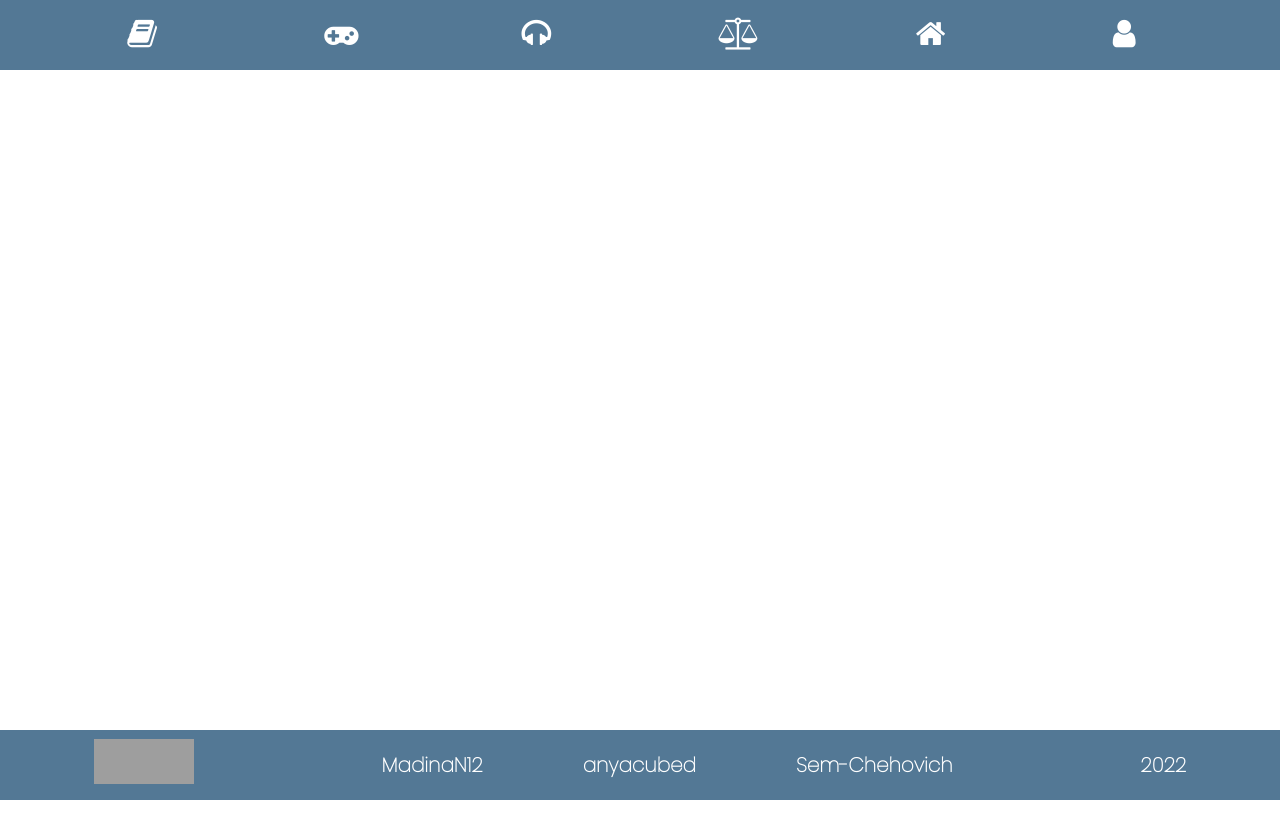
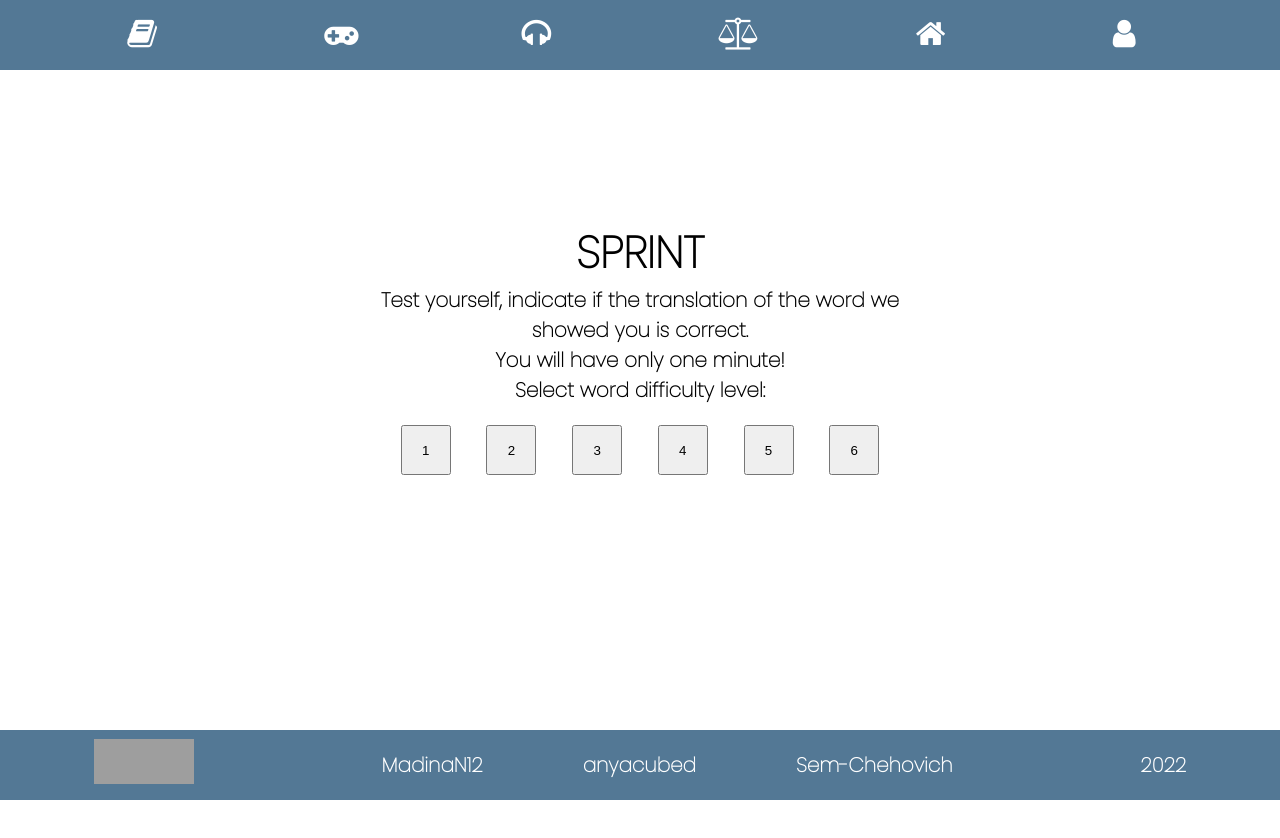
Before and after one commit to Sem-Chehovich/rslang, a React (Create React App) app in the folder my-app/: page /game/sprint in a window 1280 px wide. Shown: the top 838 px of the page. Built offline with nearby package versions, Linux system fonts and the light colour scheme; grey boxes are pictures that could not be loaded.

Commit message:
feat: add basic layout category page

```diff
--- a/my-app/src/App.tsx
+++ b/my-app/src/App.tsx
@@ -6,6 +6,7 @@ import Main from './main-page/main/main';
 import WordsPageContainer from './wordsPage/wordsPageContainer';
 import { BrowserRouter, Routes, Route } from 'react-router-dom';
 import AuthForm from './authorization/AuthForm';
+import GameCategories from './sprint-game/sprintCategories/categoryPage';
 
 
 
@@ -22,6 +23,7 @@ function App() {
               <Route path="/home"  element={<Main />} />
               <Route path="/dictionary" element={<WordsPageContainer />} />
               <Route path="/authorization" element={<AuthForm />} />
+              <Route path="/game/sprint" element={<GameCategories /> } />
             </Routes>
         </main>
         <Footer />
--- a/my-app/src/main-page/main-page-constants.tsx
+++ b/my-app/src/main-page/main-page-constants.tsx
@@ -4,7 +4,7 @@ import { AppPossibility } from "./main/main";
 
 export const items = [
   { value: 'Textbook', href: '/dictionary', icon: 'book' },
-  { value: '"Sprint"', href: '/sprint', icon: 'gamepad' },
+  { value: '"Sprint"', href: '/game/sprint', icon: 'gamepad' },
   { value: '"Audio call"', href: '/audio', icon: 'headphones' },
   { value: 'Statistics', href: '/statistics', icon: 'balance-scale' },
   { value: 'Home', href: '/home', icon: 'home' },
--- /dev/null
+++ b/my-app/src/sprint-game/sprintCategories/Sprint.tsx
@@ -0,0 +1,5 @@
+const Sprint = () => {
+
+}
+
+export default Sprint;
--- /dev/null
+++ b/my-app/src/sprint-game/sprintCategories/categoryPage.css
@@ -0,0 +1,31 @@
+.game-categories-page {
+  height: calc(100vh - 150px);
+  display: flex;
+  flex-direction: column;
+  align-items: center;
+  justify-content: center;
+}
+
+.game-categories__box {
+  width: 550px;
+  height: 350px;
+  display: flex;
+  flex-direction: column;
+  text-align: center;
+}
+
+.sprint-categories__title {
+  text-transform: uppercase;
+}
+
+.sprint-categories {
+  display: flex;
+  justify-content: space-evenly;
+  padding-top: 20px;
+}
+
+.sprint-categories__btn {
+  width: 50px;
+  height: 50px;
+  cursor: pointer;
+}
--- /dev/null
+++ b/my-app/src/sprint-game/sprintCategories/categoryPage.tsx
@@ -0,0 +1,31 @@
+import './categoryPage.css';
+import Sprint from './Sprint';
+
+const levels = [1, 2, 3, 4, 5, 6];
+
+const GameCategories = () => {
+  const handleClick = (e: React.MouseEvent) => {
+    const target = e.target as HTMLElement;
+    const group = target.dataset.group!;
+  }
+
+  return (
+    <div className='game-categories-page'>
+      <section>
+        <div className='game-categories__box'>
+          <h2 className='sprint-categories__title'>Sprint</h2>
+          <p>Test yourself, indicate if the translation of the word we showed you is correct.</p>
+          <p>You will have only one minute!</p>
+          <p>Select word difficulty level:</p>
+          <div className='sprint-categories'>
+            {levels.map((level: number, index) =>
+              <button key={level} className='sprint-categories__btn' data-group={index} onClick={handleClick}>{level}</button>
+            )}
+          </div>
+        </div>
+      </section>
+    </div>
+  );
+}
+
+export default GameCategories;
```
